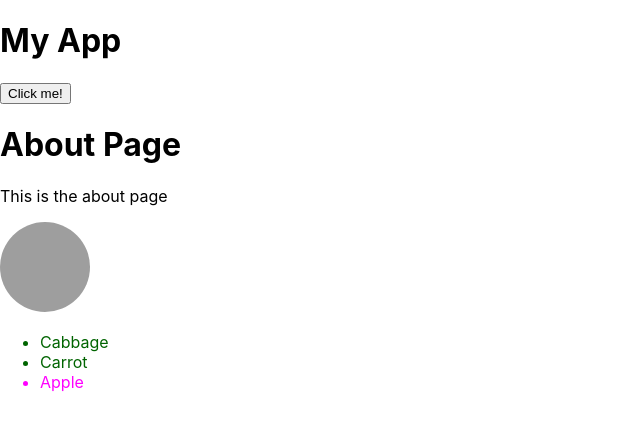
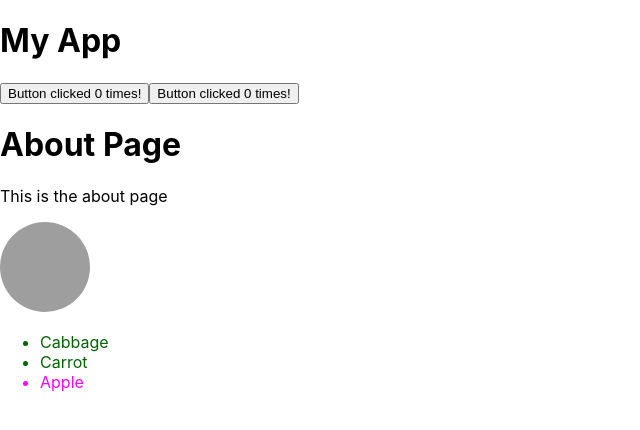
Before and after one commit to dwipaalfarisi/rcdev, a React (Create React App) app: page / in a window 1280 px wide. Shown: the top 430 px of the page, without its empty margins (0-640 px from the left). Built offline with nearby package versions, Linux system fonts and the light colour scheme; grey boxes are pictures that could not be loaded.

Commit message:
before shared state

```diff
--- a/src/App.js
+++ b/src/App.js
@@ -1,4 +1,4 @@
-import React from "react";
+import React, { useState } from "react";
 import "./App.css";
 
 const user = {
@@ -25,11 +25,13 @@ const listItems = products.map((product) => (
 ));
 
 function MyButton() {
+  const [count, setCount] = useState(0);
+
   function handleClick() {
-    alert("Button clicked!");
+    setCount(count + 1);
   }
 
-  return <button onClick={handleClick}>Click me!</button>;
+  return <button onClick={handleClick}>Button clicked {count} times!</button>;
 }
 
 function AboutPage() {
@@ -55,9 +57,9 @@ export default function MyApp() {
     <div>
       <h1>My App</h1>
       <MyButton />
+      <MyButton />
       <AboutPage />
       <ul>{listItems}</ul>
     </div>
   );
 }
-// NEXT: Updating the screen -> useState
```
